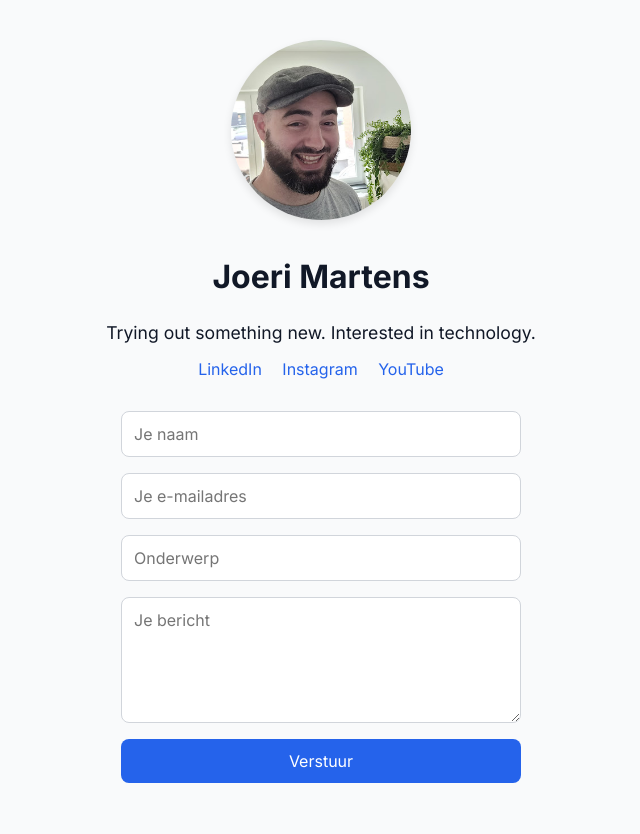
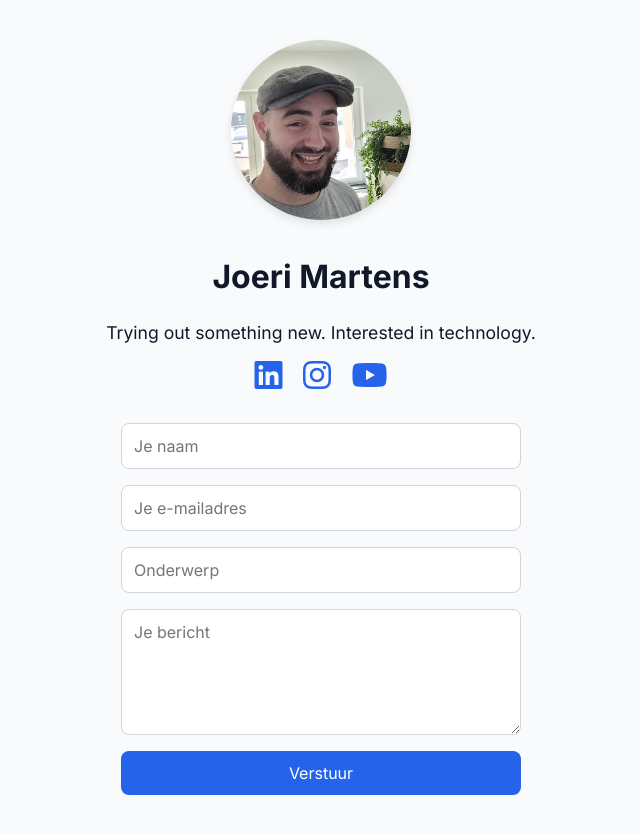
Before and after one commit to macdude2/joerimartens.github.io, a plain HTML site: page index.html in a window 1280 px wide. Shown: the whole page, without its empty margins (319-959 px from the left). Drawn offline with Linux system fonts and the light colour scheme.

Commit message:
Index_1.0.1.html

```diff
--- a/index.html
+++ b/index.html
@@ -15,6 +15,7 @@
   <meta name="viewport" content="width=device-width, initial-scale=1.0" />
   <title>Joeri Martens - Work in progress</title>
   <link href="https://fonts.googleapis.com/css2?family=Inter:wght@400;700&display=swap" rel="stylesheet">
+  <link rel="stylesheet" href="https://cdnjs.cloudflare.com/ajax/libs/font-awesome/6.5.0/css/all.min.css">
   <script>
   if (window.location.hostname === "www.joerimartens.com") {
     window.location.href = "https://joerimartens.com" + window.location.pathname;
@@ -53,10 +54,10 @@
   margin: 0 0.5rem;
   color: #2563eb;
   text-decoration: none;
-      font-weight: 500;
+  transition: color 0.3s;
 }
 .socials a:hover {
-      text-decoration: underline;
+  color: #1e40af;
 }
     form {
       margin-top: 2rem;
@@ -90,9 +91,15 @@
   <h1>Joeri Martens</h1>
   <p>Trying out something new. Interested in technology.</p>
   <div class="socials">
-    <a href="https://www.linkedin.com/in/joeri-martens-46a16467/" target="_blank">LinkedIn</a>
-    <a href="https://www.instagram.com/joerimartens/" target="_blank">Instagram</a>
-    <a href="https://www.youtube.com/@Macdude2" target="_blank">YouTube</a>
+  <a href="https://www.linkedin.com/in/joeri-martens-46a16467/" target="_blank" aria-label="LinkedIn">
+    <i class="fab fa-linkedin fa-2x"></i>
+  </a>
+  <a href="https://www.instagram.com/joerimartens/" target="_blank" aria-label="Instagram">
+    <i class="fab fa-instagram fa-2x"></i>
+  </a>
+  <a href="https://www.youtube.com/@Macdude2" target="_blank" aria-label="YouTube">
+    <i class="fab fa-youtube fa-2x"></i>
+  </a>
 </div>
 
   <form action="https://formspree.io/f/mvgkeklg" method="POST">
```
Lines whose indentation alone changed are shown as unchanged.
